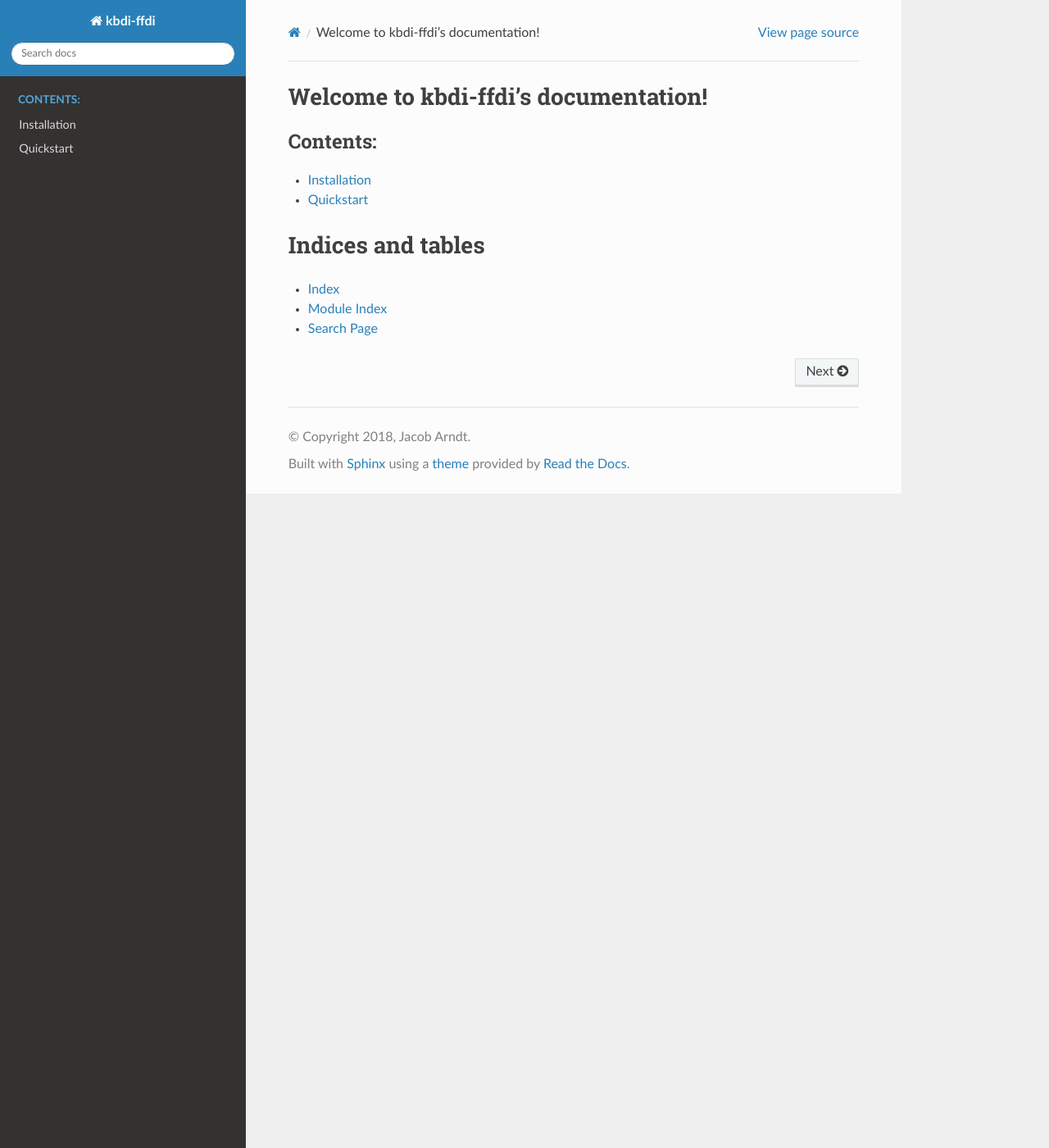
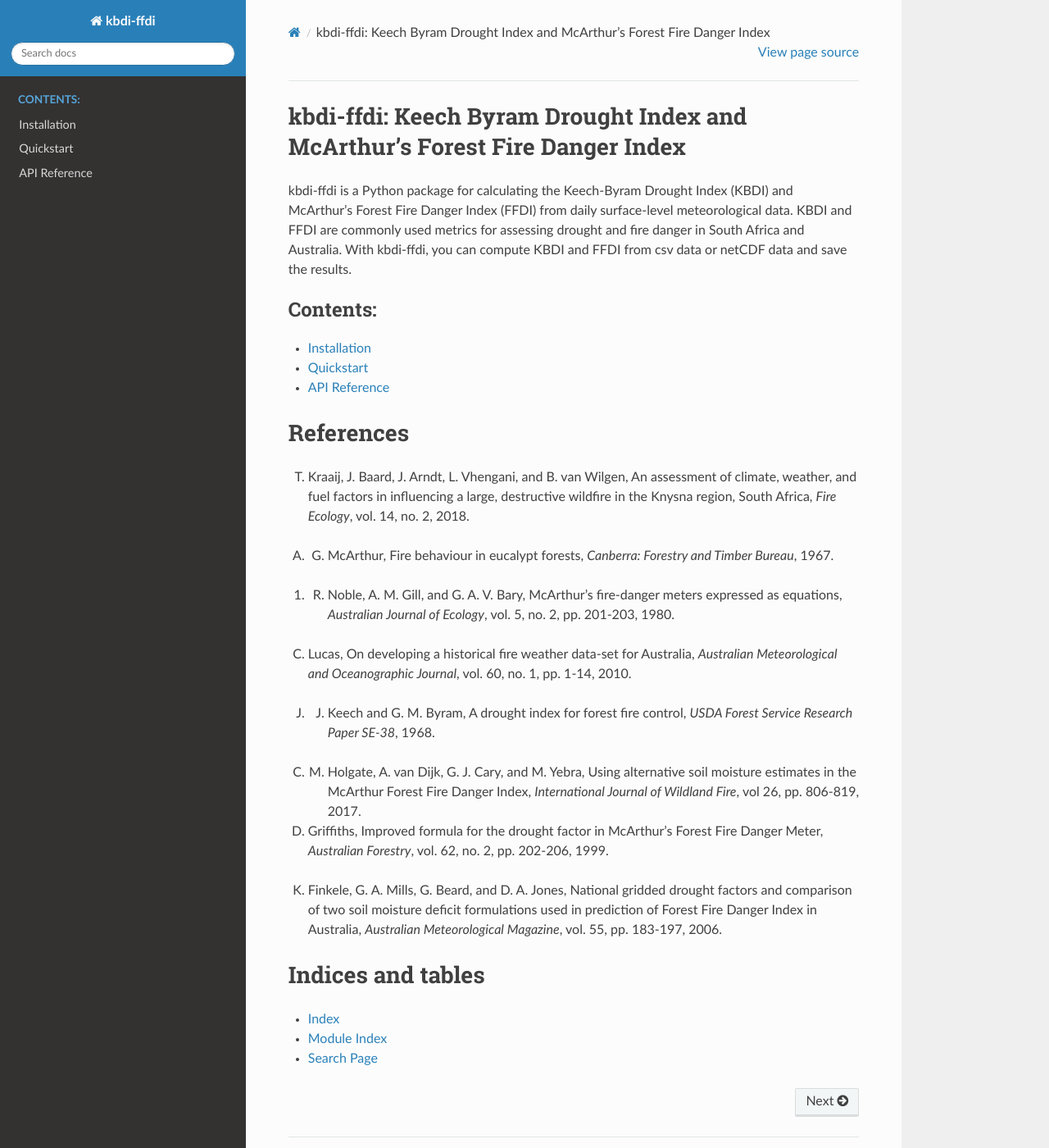
Before and after one commit to subond/kbdi-ffdi, a Sphinx documentation site: the page built from docs/index.rst, in a window 1280 px wide and 1400 px high. Shown: the whole window at 82% size. Built offline with Sphinx 7.4.7 and the Read the Docs theme 2.0.0, drawn with Linux system fonts in a browser that asks for light colours.

Commit message:
updates to docs

```diff
--- a/docs/index.rst
+++ b/docs/index.rst
@@ -3,8 +3,10 @@
    You can adapt this file completely to your liking, but it should at least
    contain the root `toctree` directive.
 
-Welcome to kbdi-ffdi's documentation!
-=====================================
+kbdi-ffdi: Keech Byram Drought Index and McArthur's Forest Fire Danger Index
+==============================================================================
+kbdi-ffdi is a Python package for calculating the Keech-Byram Drought Index (KBDI) and McArthur's Forest Fire Danger Index (FFDI) from daily surface-level meteorological data. KBDI and FFDI are commonly used metrics for assessing drought and fire danger in South Africa and Australia. With kbdi-ffdi, you can compute KBDI and FFDI from csv data or netCDF data and save the results.
+
 
 .. toctree::
    :maxdepth: 2
@@ -12,6 +14,25 @@ Welcome to kbdi-ffdi's documentation!
 
    ./installation.rst
    ./quickstart.rst
+   ./api.rst
+
+References
+============
+T. Kraaij, J. Baard, J. Arndt, L. Vhengani, and B. van Wilgen, An assessment of climate, weather, and fuel factors in influencing a large, destructive wildfire in the Knysna region, South Africa, *Fire Ecology*, vol. 14, no. 2, 2018.
+
+A. G. McArthur, Fire behaviour in eucalypt forests, *Canberra: Forestry and Timber Bureau*, 1967.
+
+I. R. Noble, A. M. Gill, and G. A. V. Bary, McArthur's fire-danger meters expressed as equations, *Australian Journal of Ecology*, vol. 5, no. 2, pp. 201-203, 1980.
+
+C. Lucas, On developing a historical fire weather data-set for Australia, *Australian Meteorological and Oceanographic Journal*, vol. 60, no. 1, pp. 1-14, 2010.
+
+J. J. Keech and G. M. Byram, A drought index for forest fire control, *USDA Forest Service Research Paper SE-38*, 1968.
+
+C. M. Holgate, A. van Dijk, G. J. Cary, and M. Yebra, Using alternative soil moisture estimates in the McArthur Forest Fire Danger Index, *International Journal of Wildland Fire*, vol 26, pp. 806-819, 2017.
+
+D. Griffiths, Improved formula for the drought factor in McArthur's Forest Fire Danger Meter, *Australian Forestry*, vol. 62, no. 2, pp. 202-206, 1999.
+
+K. Finkele, G. A. Mills, G. Beard, and D. A. Jones, National gridded drought factors and comparison of two soil moisture deficit formulations used in prediction of Forest Fire Danger Index in Australia, *Australian Meteorological Magazine*, vol. 55, pp. 183-197, 2006.
 
 
 Indices and tables
```
Also changed, not shown: docs/api.rst (added, +8 -0 lines).
